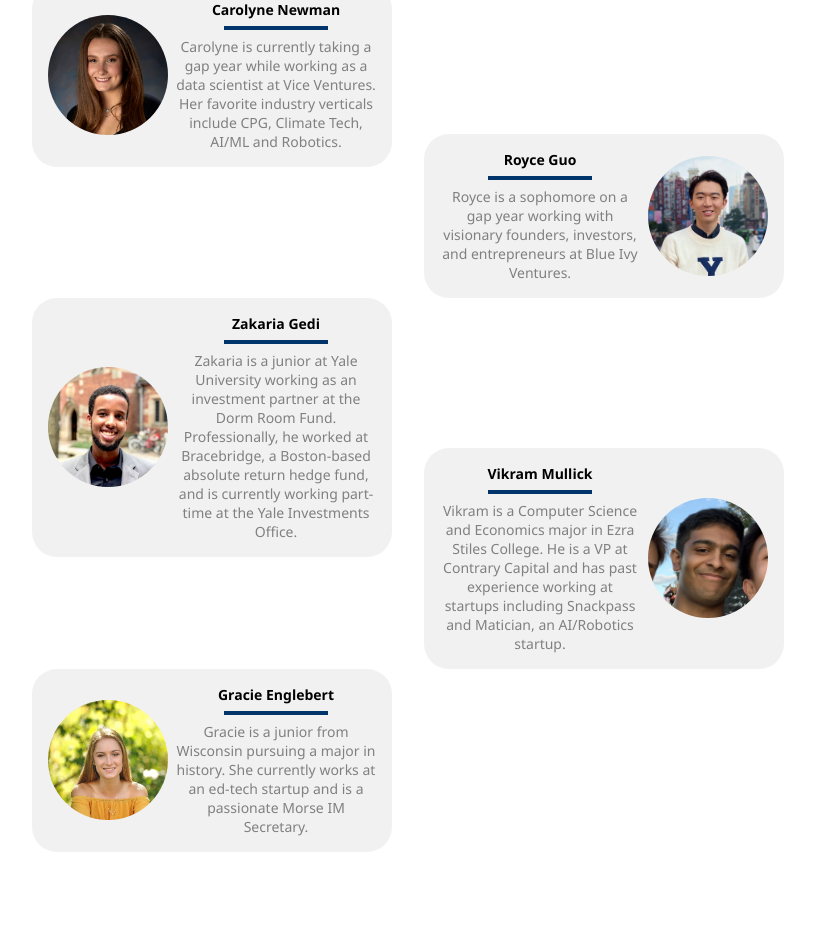
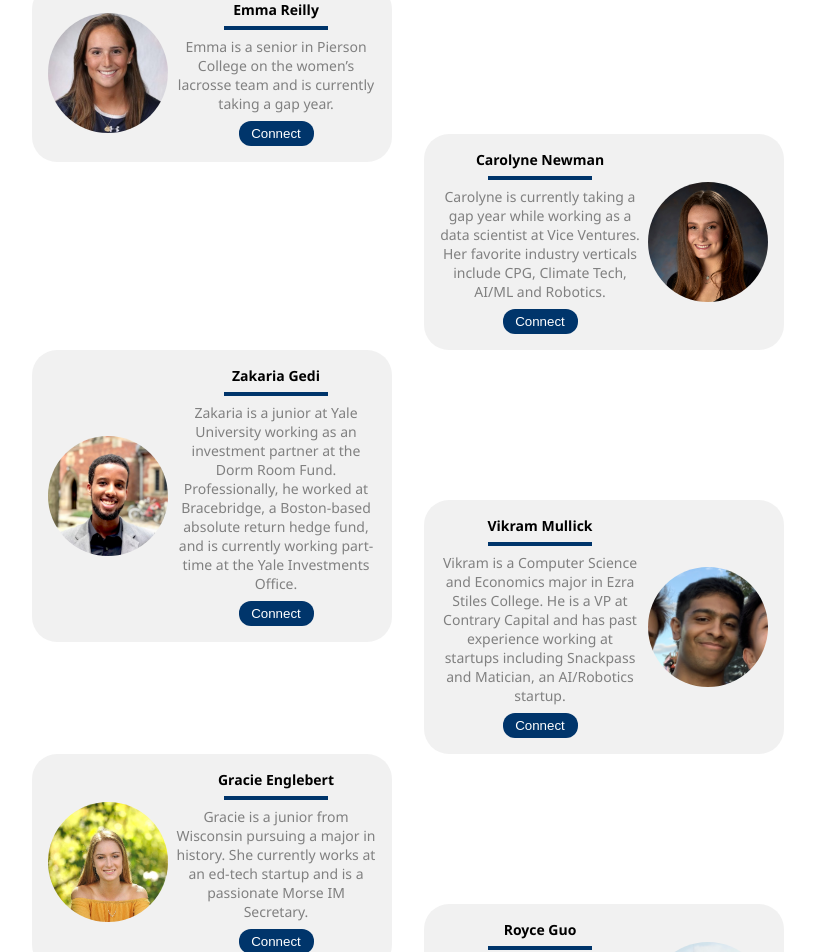
Before and after one commit to yesatyaleTech/startupincubatorsite, a React (Create React App) app: page /venture-capital in a window 1280 px wide. Shown: the part 752-1704 px from the top of the page, without its empty margins (232-1047 px from the left). Built offline with nearby package versions, Linux system fonts and the light colour scheme.

Commit message:
Add linkedins to vc team and change ordering

```diff
--- a/src/components/VC/VC.tsx
+++ b/src/components/VC/VC.tsx
@@ -9,6 +9,7 @@ import carolyne from '../../images/headshots/carolyne.jpg';
 import gracie from '../../images/headshots/gracie.jpeg';
 import royce from '../../images/headshots/royce.jpg'
 import zakaria from '../../images/headshots/zakaria.jpg';
+import emma from '../../images/headshots/emmar.jpeg';
 
 export default class VC extends React.Component<{}>{
 
@@ -28,30 +29,43 @@ export default class VC extends React.Component<{}>{
                 </h2>
                 <span className="board">
                     <VCLeft
+                        headshotURL={emma}
+                        name="Emma Reilly"
+                        bio="Emma is a senior in Pierson College on the women’s lacrosse team and is currently taking a gap year."
+                        linkedin="https://www.linkedin.com/in/emma-reilly-6b3b11177/"
+                    />
+                    <VCRight
                         headshotURL={carolyne}
                         name="Carolyne Newman"
+                        linkedin="https://www.linkedin.com/in/carolyne-newman/"
                         bio="Carolyne is currently taking a gap year while working as a data scientist at Vice Ventures. Her favorite industry verticals include CPG, Climate Tech, AI/ML and Robotics."
-                    />
-                    <VCRight
-                        headshotURL={royce}
-                        name="Royce Guo"
-                        bio="Royce is a sophomore on a gap year working with visionary founders, investors, and entrepreneurs at Blue Ivy Ventures."
                     />
                     <VCLeft
                         headshotURL={zakaria}
                         name="Zakaria Gedi"
+                        linkedin="https://www.linkedin.com/in/zakaria-gedi/"
                         bio="Zakaria is a junior at Yale University working as an investment partner at the Dorm Room Fund. Professionally, he worked at Bracebridge, a Boston-based absolute return hedge fund, and is currently working part-time at the Yale Investments Office."
                     />
                     <VCRight
                         headshotURL={vikram}
                         name="Vikram Mullick"
+                        linkedin="https://www.linkedin.com/in/vikram-mullick-39978a159/"
                         bio="Vikram is a Computer Science and Economics major in Ezra Stiles College. He is a VP at Contrary Capital and has past experience working at startups including Snackpass and Matician, an AI/Robotics startup. "
                     />
                     <VCLeft
                         headshotURL={gracie}
                         name="Gracie Englebert"
+                        linkedin="https://www.linkedin.com/in/gracie-englebert-8161301a5/"
                         bio="Gracie is a junior from Wisconsin pursuing a major in history. She currently works at an ed-tech startup and is a passionate Morse IM Secretary."
                     />
+                    <VCRight
+                        headshotURL={royce}
+                        name="Royce Guo"
+                        linkedin="https://www.linkedin.com/in/roycetiger/"
+                        bio="Royce is a sophomore on a gap year working with visionary founders, investors, and entrepreneurs at Blue Ivy Ventures."
+                    />
+
+
                 </span>
                 <br />
                 <br />
--- a/src/components/VC/VCLeft/VCLeft.tsx
+++ b/src/components/VC/VCLeft/VCLeft.tsx
@@ -17,7 +17,14 @@ export default class VCLeft extends React.Component<BoardProps>{
                     <hr className="divider">
                     </hr>
                     {this.props.bio}
+                    <br />
+                    <a target="_blank" href={`${this.props.linkedin}`}>
+                        <button className="linkedin-btn">
+                            Connect
+                        </button>
+                    </a>
                 </span>
+
             </div>
         );
     }
--- a/src/components/VC/VCRight/VCRight.tsx
+++ b/src/components/VC/VCRight/VCRight.tsx
@@ -14,6 +14,12 @@ export default class VCRight extends React.Component<BoardProps>{
                 <hr className="divider">
                 </hr>
                     {this.props.bio}
+                    <br/>
+                    <a target="_blank" href={`${this.props.linkedin}`}>
+                            <button className="linkedin-btn">
+                                Connect
+                        </button>
+                        </a>
                 </span>
                 <circle className="vc-right-headshot-circle">
                     <img alt="headshot" className="board-right-headshot" src={this.props.headshotURL} />
```
